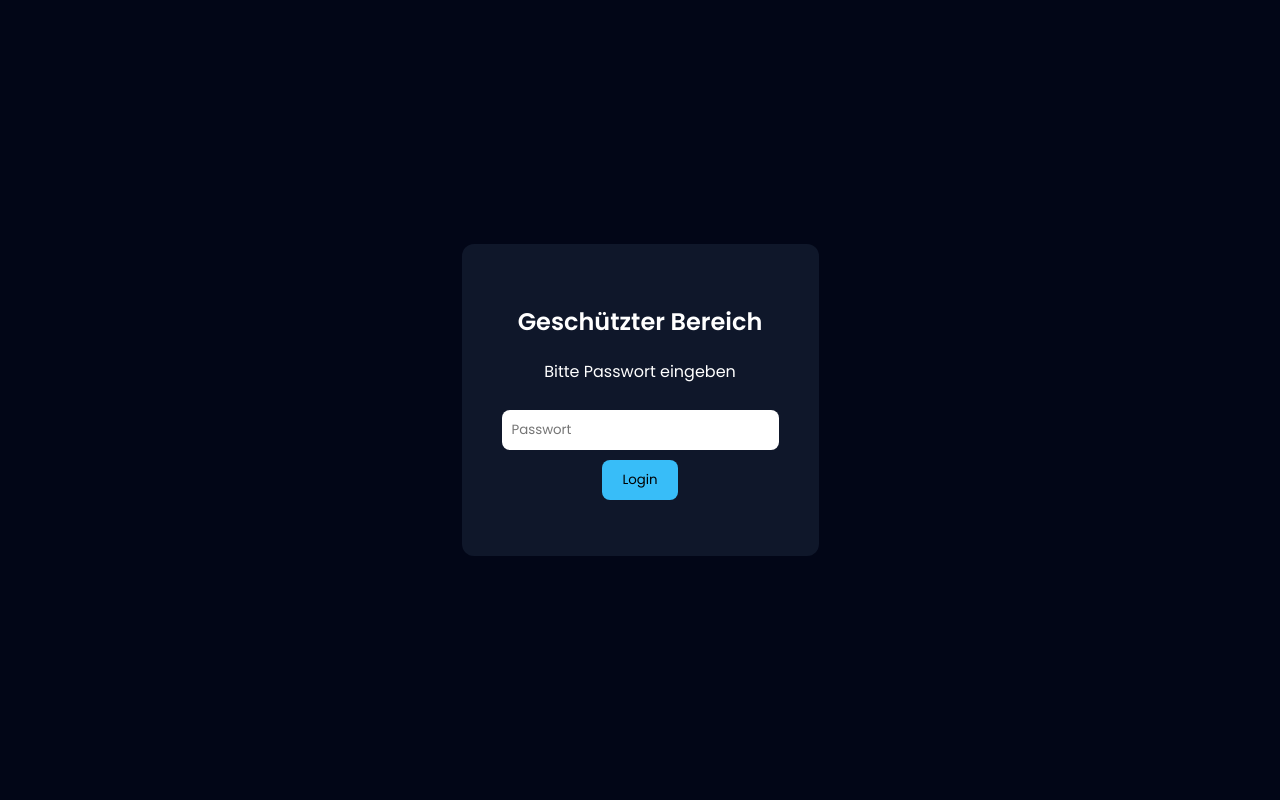
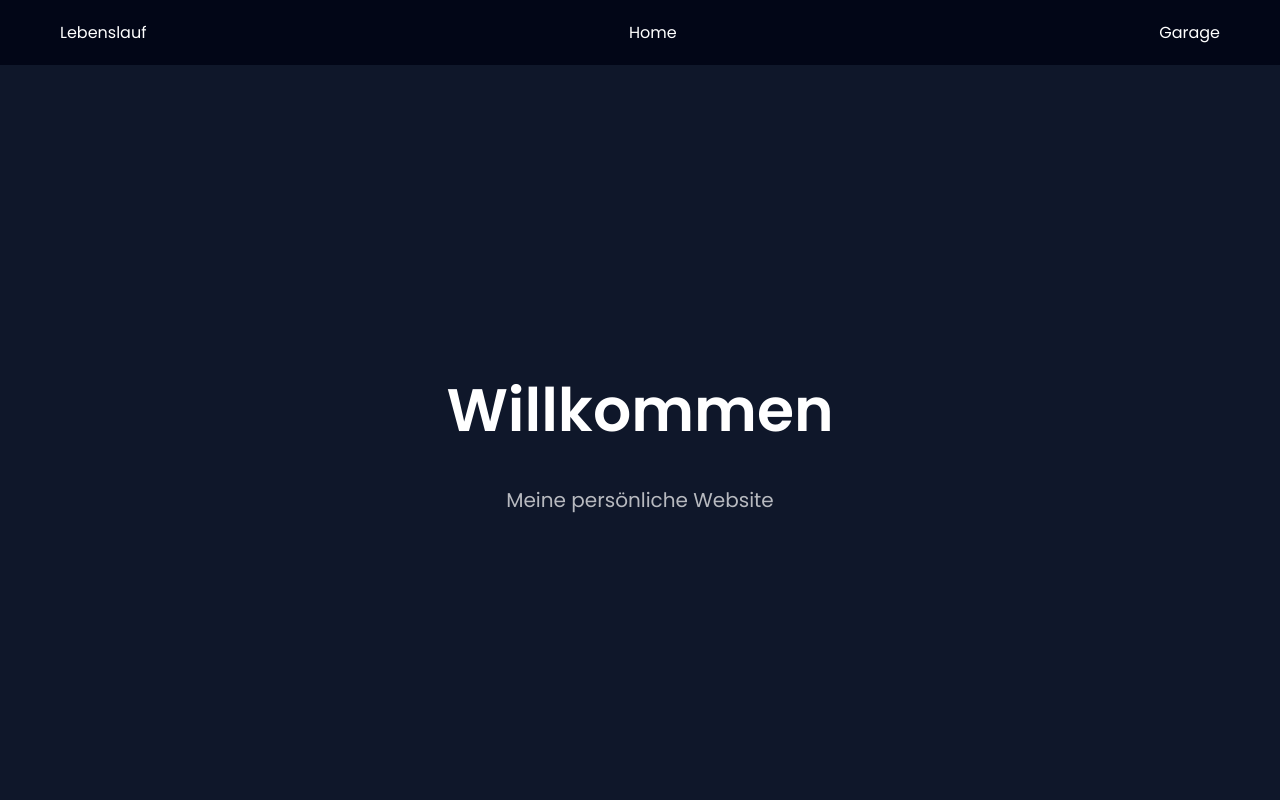
Before and after one commit to BelliTim/Public, a plain HTML site: page index.html in a window 1280 px wide. Shown: the top 800 px of the page. Drawn offline with Linux system fonts and the light colour scheme.

Commit message:
Update index.html

```diff
--- a/index.html
+++ b/index.html
@@ -65,44 +65,6 @@ margin-top:10px;
 opacity:0.8;
 }
 
-/* Passwort Overlay */
-
-#passwordOverlay{
-position:fixed;
-top:0;
-left:0;
-width:100%;
-height:100%;
-background:#020617;
-display:flex;
-justify-content:center;
-align-items:center;
-z-index:9999;
-flex-direction:column;
-}
-
-#passwordBox{
-background:#0f172a;
-padding:40px;
-border-radius:12px;
-text-align:center;
-}
-
-#passwordBox input{
-padding:10px;
-border-radius:8px;
-border:none;
-margin-top:10px;
-}
-
-#passwordBox button{
-margin-top:10px;
-padding:10px 20px;
-background:#38bdf8;
-border:none;
-border-radius:8px;
-cursor:pointer;
-}
 
 .garage-container{
 display:grid;
@@ -290,24 +252,6 @@ scroll-behavior:smooth;
 
 <body>
 
-<div id="passwordOverlay">
-
-<div id="passwordBox">
-
-<h2>Geschützter Bereich</h2>
-<p>Bitte Passwort eingeben</p>
-
-<input type="password" id="passwordInput" placeholder="Passwort">
-
-<br>
-
-<button onclick="checkPassword()">Login</button>
-
-<p id="error" style="color:red;"></p>
-
-</div>
-
-</div>
 
 <nav>
 
```
